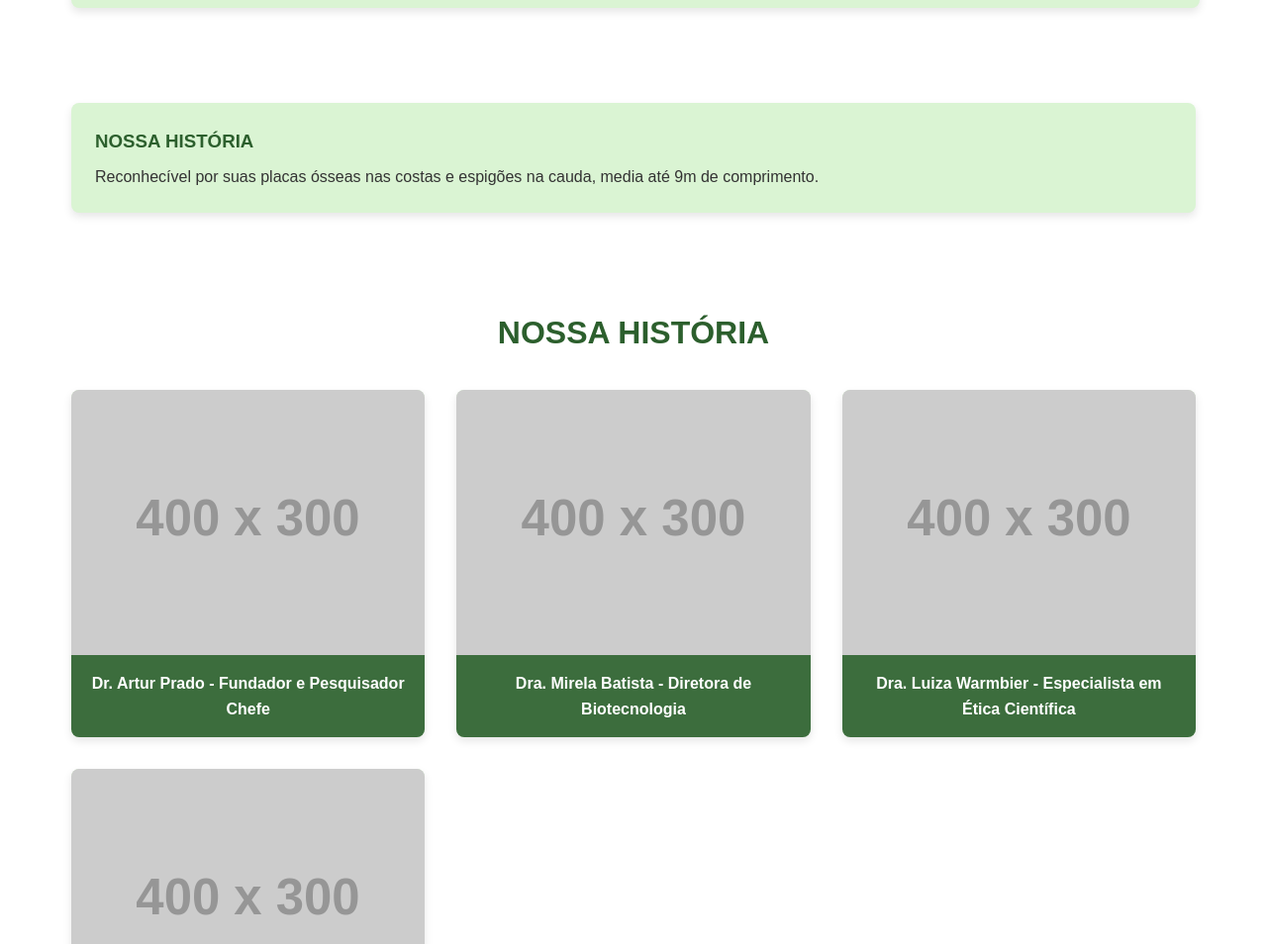
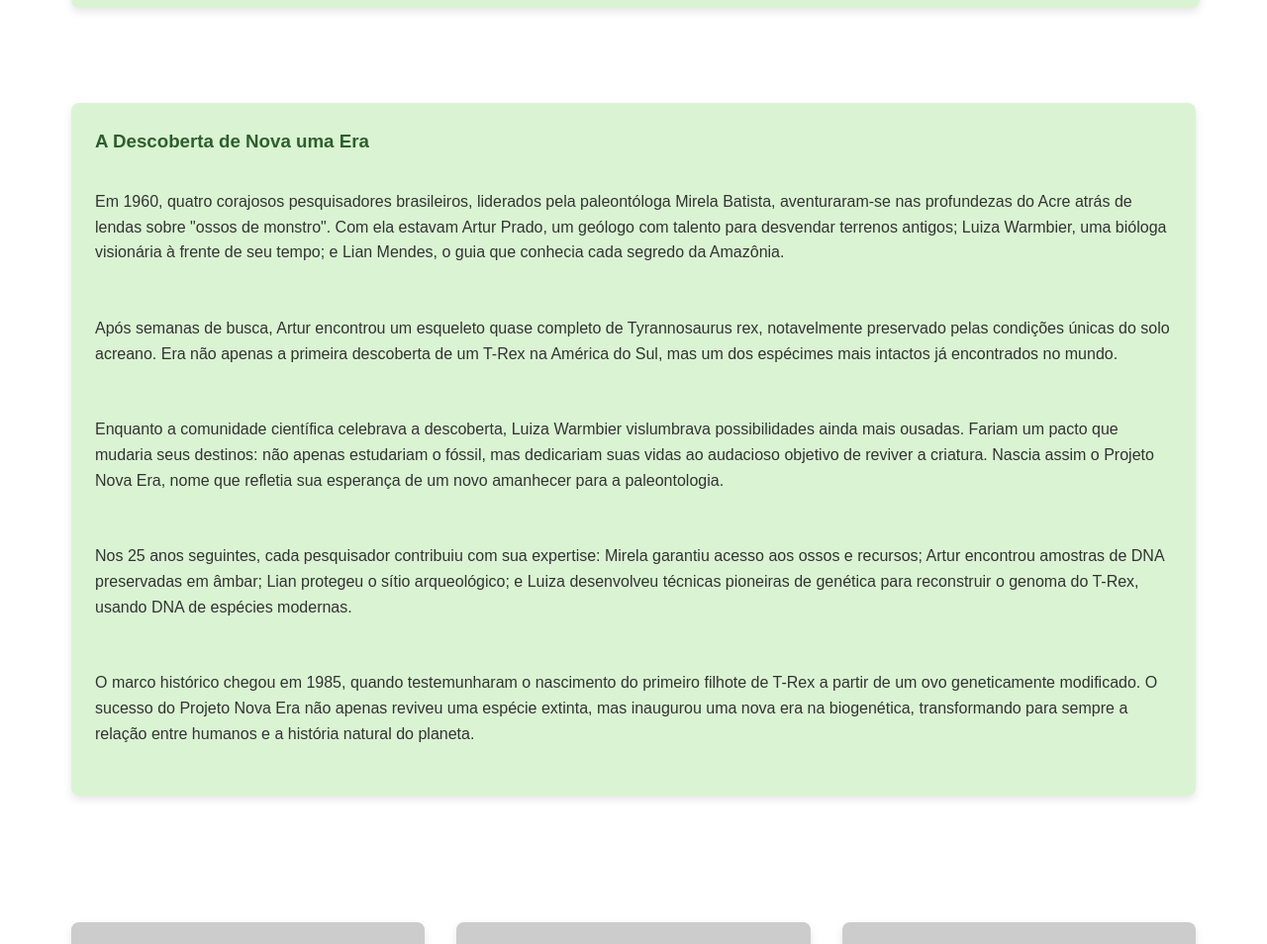
Before and after one commit to Dionizur/Dissonauro, a plain HTML site: page pages/sobre.html in a window 1280 px wide. Shown: the part 955-1909 px from the top of the page at 99% size. Drawn offline with Linux system fonts and the light colour scheme; placeholder pictures from the web are drawn by us.

Commit message:
coloquei o texto informativo que tinha comentado em sala

```diff
--- a/pages/sobre.html
+++ b/pages/sobre.html
@@ -18,10 +18,10 @@
             <div class="dino-card">
                 <div class="dino-info">
                     <h3>DinoVerse a Empresa que Trouxe o Passado de Volta à Vida</h3>
-                    <br><p>Desde a sua fundação, em 1985, a <strong>DinoVerse</strong> consagrou-se não apenas como uma empresa, mas como um marco na história da ciência e da humanidade. Criada pelos visionários pesquisadores <strong>Mirela Batista, Artur Prado, Luiza Warmbier e Lian Mendes</strong>, a empresa nasceu com um propósito audacioso: reviver dinossauros e reinseri-los de forma segura e controlada no mundo moderno. Hoje, décadas depois, a DinoWorld é reconhecida globalmente como líder em biotecnologia aplicada à paleontologia, ecoturismo e educação científica.</p> </br>
+                    <br><p>Desde a sua fundação, em 1985, a <strong>DinoVerse</strong> consagrou-se não apenas como uma empresa, mas como um marco na história da ciência e da humanidade. Criada pelos visionários pesquisadores <strong>Mirela Batista, Artur Prado, Luiza Warmbier e Lian Mendes</strong>, a empresa nasceu com um propósito audacioso: reviver dinossauros e reinseri-los de forma segura e controlada no mundo moderno. Hoje, décadas depois, a DinoVerse é reconhecida globalmente como líder em biotecnologia aplicada à paleontologia, ecoturismo e educação científica.</p> </br>
                     <br><p>Além da revivificação, a DinoVere é referência em tecnologia de contenção e monitoramento, desenvolvendo sistemas inteligentes de rastreamento e barreiras virtuais que permitem a coexistência segura entre humanos e dinossauros. Seus parques temáticos, localizados em áreas remotas e devidamente isoladas, recebem milhões de visitantes anualmente, oferecendo experiências educativas e imersivas que unem entretenimento e consciência ambiental.</p> </br>
                     <br><p>A empresa também atua como consultora para governos e instituições de pesquisa em temas como engenharia genética, ética na desextinção e preservação de ecossistemas. Seu departamento de inovação mantém parcerias com universidades e centros de estudo ao redor do mundo, assegurando que cada avanço seja compartilhado e aplicado em benefício da ciência e da sociedade.</p> </br>
-                    <br><p>O sucesso da DinoVerse é um testemunho do ideal de seus fundadores: demonstrar que a curiosidade humana, quando aliada à responsabilidade e ao rigor científico, pode romper as barreiras do tempo. Mais do que exibir dinossauros, a DinoVerse educa, inspira e provoca uma reflexão profunda sobre a vida, a evolução e o futuro do nosso planeta.</p> </br>
+                    <br><p>O sucesso da DinoVerse é um testemunho do ideal de seus fundadores: demonstrar que a curiosidade humana, quando aliada à responsabilidade e ao rigor científico, pode romper as barreiras do tempo. Mais do que exibir e vender dinossauros, a DinoVerse educa, inspira e provoca uma reflexão profunda sobre a vida, a evolução e o futuro do nosso planeta.</p> </br>
                 </div>
             </div>
     </section>
@@ -29,15 +29,18 @@
     <section id="historia">
             <div class="dino-card">
                 <div class="dino-info">
-                    <h3>NOSSA HISTÓRIA</h3>
-                    <p>Reconhecível por suas placas ósseas nas costas e espigões na cauda, media até 9m de comprimento.</p>
-            </div>
+                    <h3>A Descoberta de Nova uma Era</h3>
+                    <br><p>Em 1960, quatro corajosos pesquisadores brasileiros, liderados pela paleontóloga Mirela Batista, aventuraram-se nas profundezas do Acre atrás de lendas sobre "ossos de monstro". Com ela estavam Artur Prado, um geólogo com talento para desvendar terrenos antigos; Luiza Warmbier, uma bióloga visionária à frente de seu tempo; e Lian Mendes, o guia que conhecia cada segredo da Amazônia.</p></br>
+                    <br><p>Após semanas de busca, Artur encontrou um esqueleto quase completo de Tyrannosaurus rex, notavelmente preservado pelas condições únicas do solo acreano. Era não apenas a primeira descoberta de um T-Rex na América do Sul, mas um dos espécimes mais intactos já encontrados no mundo.</p></br>
+                    <br><p>Enquanto a comunidade científica celebrava a descoberta, Luiza Warmbier vislumbrava possibilidades ainda mais ousadas. Fariam um pacto que mudaria seus destinos: não apenas estudariam o fóssil, mas dedicariam suas vidas ao audacioso objetivo de reviver a criatura. Nascia assim o Projeto Nova Era, nome que refletia sua esperança de um novo amanhecer para a paleontologia.</p></br>
+                    <br><p>Nos 25 anos seguintes, cada pesquisador contribuiu com sua expertise: Mirela garantiu acesso aos ossos e recursos; Artur encontrou amostras de DNA preservadas em âmbar; Lian protegeu o sítio arqueológico; e Luiza desenvolveu técnicas pioneiras de genética para reconstruir o genoma do T-Rex, usando DNA de espécies modernas.</p></br>
+                    <br><p>O marco histórico chegou em 1985, quando testemunharam o nascimento do primeiro filhote de T-Rex a partir de um ovo geneticamente modificado. O sucesso do Projeto Nova Era não apenas reviveu uma espécie extinta, mas inaugurou uma nova era na biogenética, transformando para sempre a relação entre humanos e a história natural do planeta.</p></br>
+                </div>
         </div>
     </section>
 
 
     <section id="historia">
-        <h2>NOSSA HISTÓRIA</h2>
         <div class="dino-grid">
             <!-- Card para Artur Prado -->
             <div class="dino-card">
```
